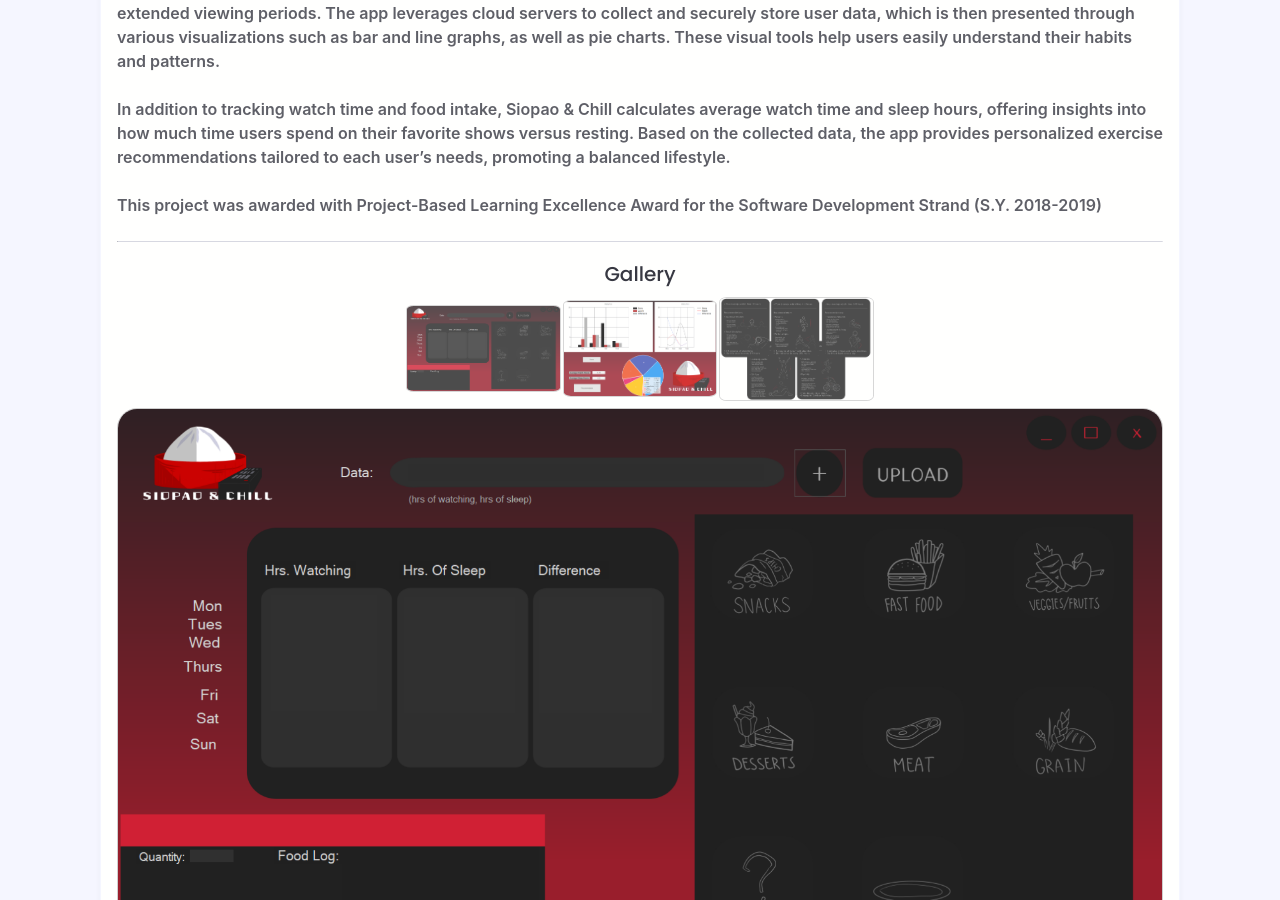
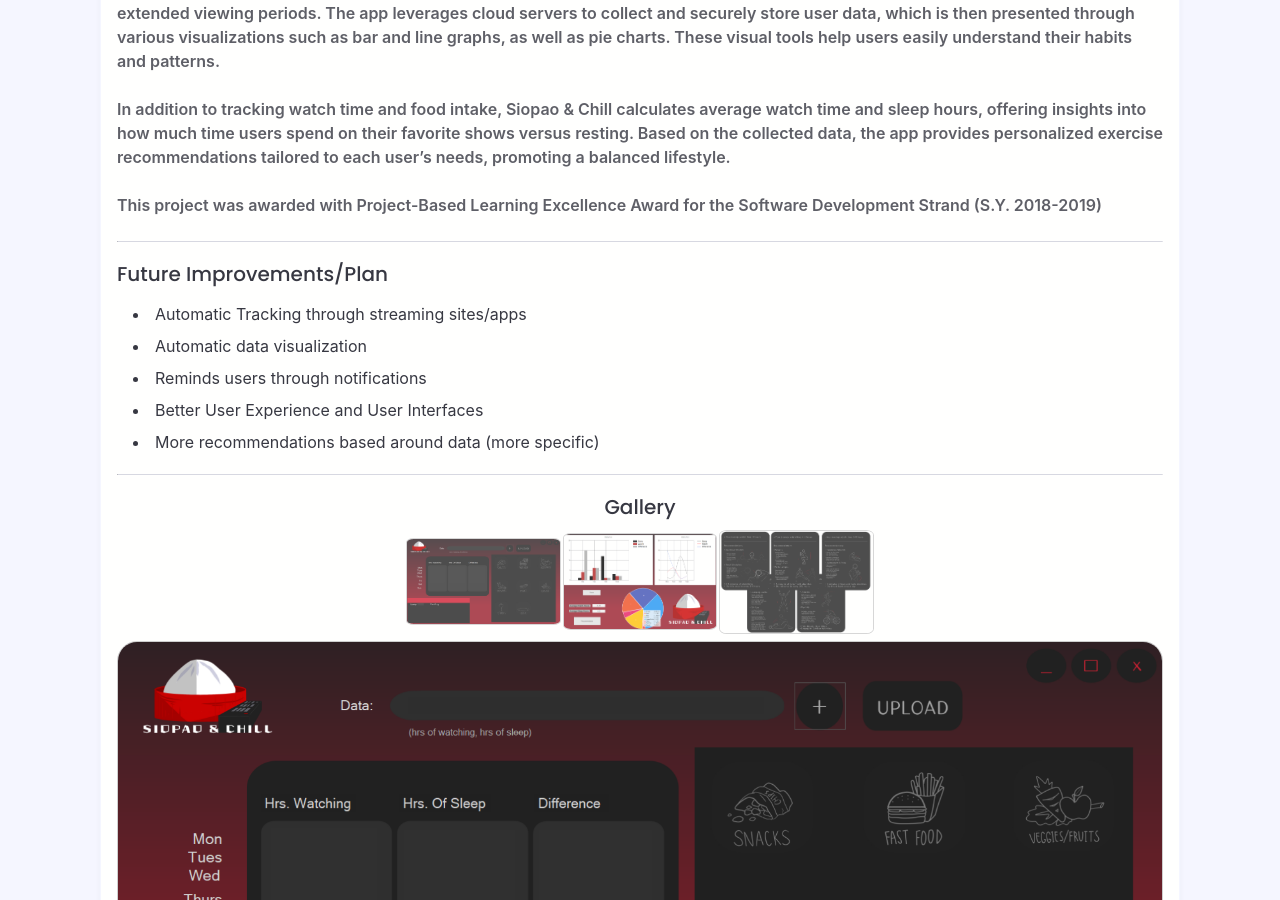
Before and after one commit to inokomi/inokomi.github.io, a Jekyll site: the page built from _posts/Projects/2019-11-05-project1.md, in a window 1280 px wide and 900 px high, scrolled down 958 px. Built offline with Jekyll 4.4.1, drawn with Linux system fonts in a browser that asks for light colours; nearby versions of some CDN libraries; some web fonts are replaced.

Commit message:
Minor changes

```diff
--- a/_config.yml
+++ b/_config.yml
@@ -20,7 +20,7 @@ twitter_username:
 facebook_page:
 github_username: inokomi
 email: ino2komi@gmail.com
-linkedin_page:
+linkedin_page: https://www.linkedin.com/in/katherine-valerio-2514241a2/
 instagram_username:
 
 
--- a/_posts/Projects/2019-11-05-project1.md
+++ b/_posts/Projects/2019-11-05-project1.md
@@ -20,6 +20,16 @@ Siopao & Chill is a personal binge-watch tracker that not only monitors users’
 In addition to tracking watch time and food intake, Siopao & Chill calculates average watch time and sleep hours, offering insights into how much time users spend on their favorite shows versus resting. Based on the collected data, the app provides personalized exercise recommendations tailored to each user’s needs, promoting a balanced lifestyle.
 
 This project was awarded with Project-Based Learning Excellence Award for the Software Development Strand (S.Y. 2018-2019)
+
+-----
+
+##### Future Improvements/Plan
+
+- Automatic Tracking through streaming sites/apps
+- Automatic data visualization
+- Reminds users through notifications
+- Better User Experience and User Interfaces
+- More recommendations based around data (more specific)
 
 -----
 
```
Also changed, not shown: about-me.md (+3 -3 lines).
